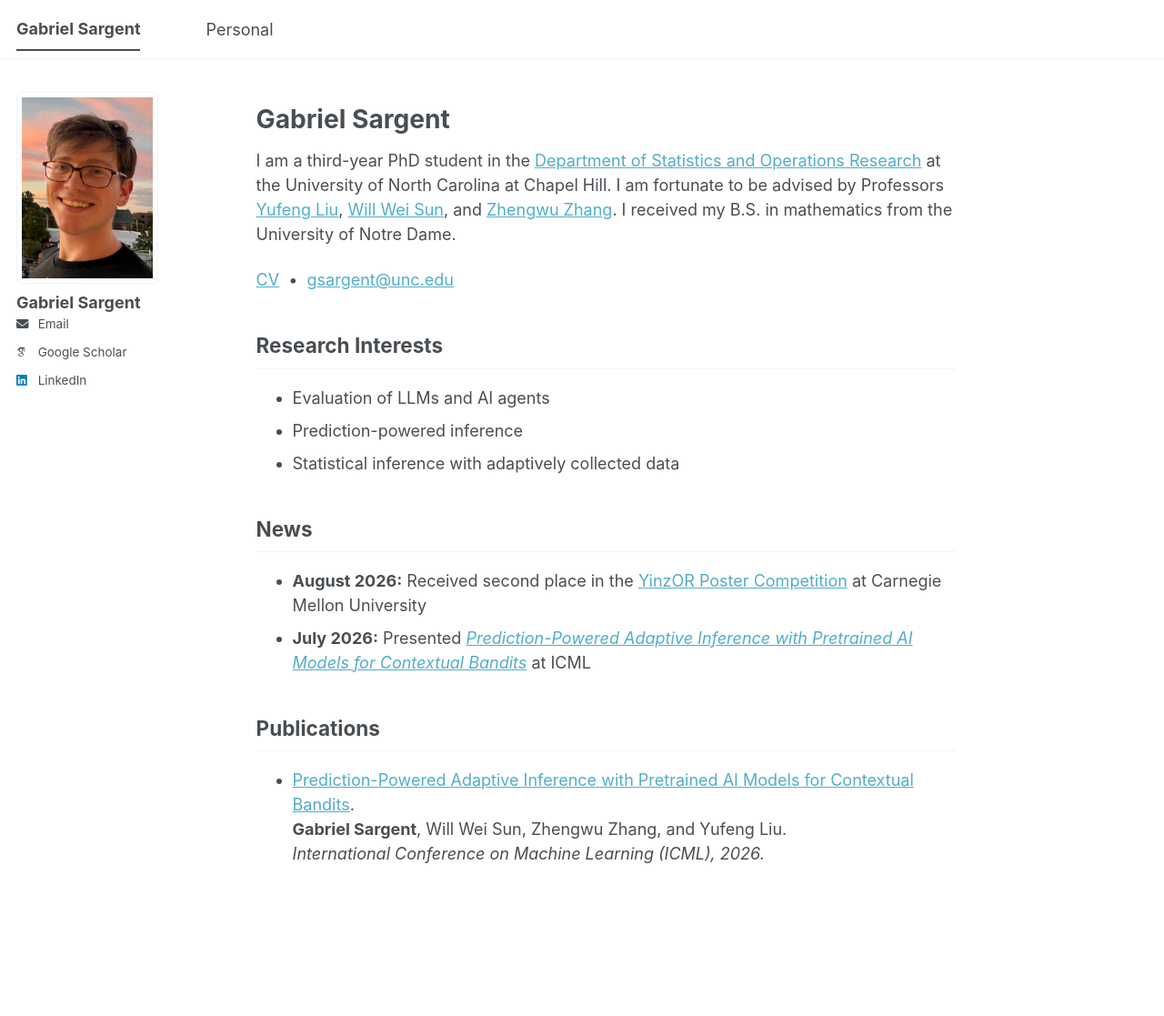
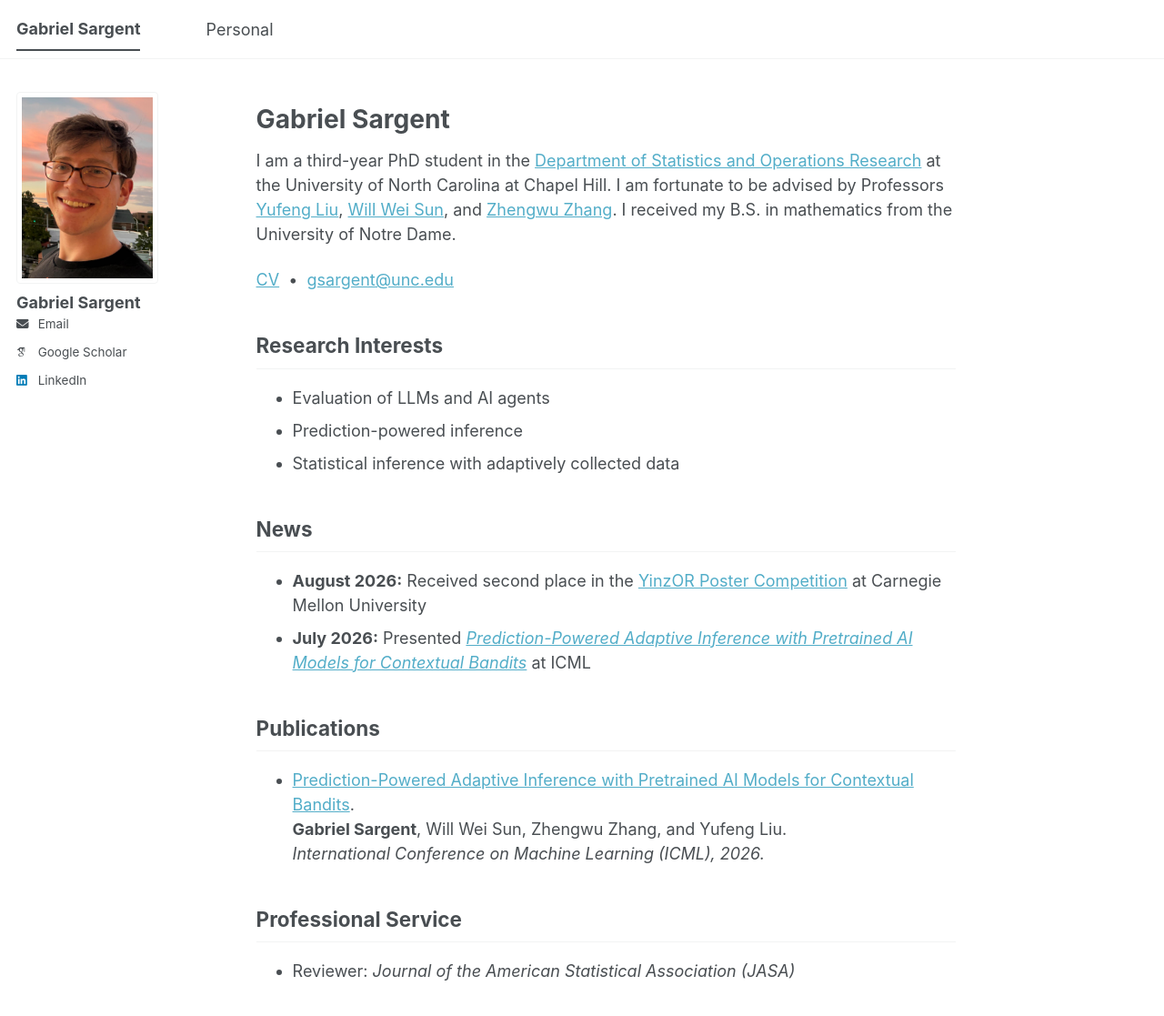
Before and after one commit to GabrielSargent/GabrielSargent.github.io, a Jekyll site: the page built from _pages/about.md, in a window 1280 px wide and 1126 px high. Shown: the top 1117 px of the window at 91% size. Built offline with Jekyll 4.4.1, drawn with Linux system fonts in a browser that asks for light colours; some web fonts are replaced; a script bundle is joined from its source files by our own code; library files that are not in the unit come from our copies.

Commit message:
Add JASA reviewing under Professional Service (#1)

```diff
--- a/_pages/about.md
+++ b/_pages/about.md
@@ -24,3 +24,6 @@ I am a third-year PhD student in the [Department of Statistics and Operations Re
 - [Prediction-Powered Adaptive Inference with Pretrained AI Models for Contextual Bandits](/files/PPAI.pdf).
   **Gabriel Sargent**, Will Wei Sun, Zhengwu Zhang, and Yufeng Liu.
   *International Conference on Machine Learning (ICML), 2026.*
+
+## Professional Service
+- Reviewer: *Journal of the American Statistical Association (JASA)*
```
